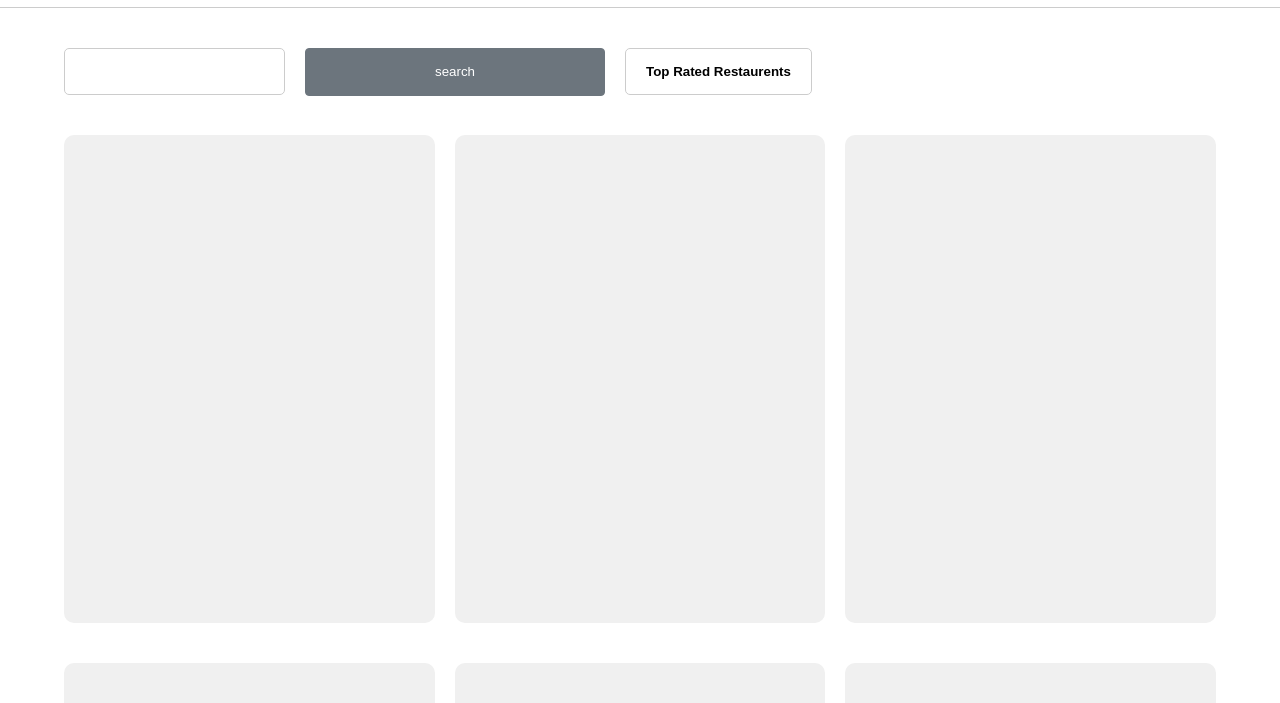
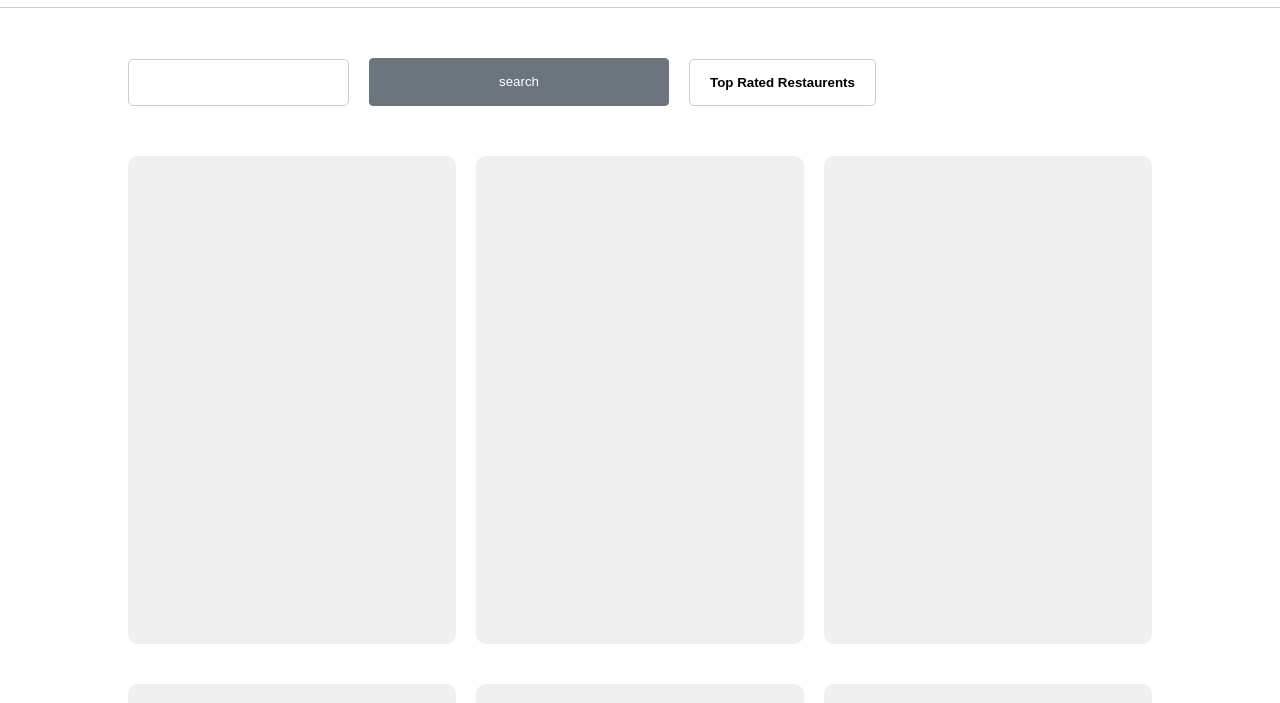
Before and after one commit to bhargavgopal-lanke/React-New, a React app: page / in a window 1280 px wide. Shown: the part 97-800 px from the top of the page. Built offline with nearby package versions, Linux system fonts and the light colour scheme; no server answers.

Commit message:
Minor bug fixes for about page

```diff
--- a/App.css
+++ b/App.css
@@ -26,8 +26,8 @@ p {
 }
 
 .body-sec {
-  width: 90%;
-  margin: 0 auto;
+  width: 80%;
+  margin: 40px auto 0;
 }
 
 .nav-items ul li {
@@ -97,7 +97,6 @@ p {
 }
 
 .filter-btn {
-  margin: 30px 0;
   padding: 15px 20px;
   border-radius: 5px;
   border: 1px solid #ccc;
@@ -137,6 +136,10 @@ p {
   line-height: 20px;
 }
 
+.filter {
+  margin-bottom: 40px;
+}
+
 .filter,
 .search {
   display: flex;
@@ -146,7 +149,6 @@ p {
 }
 
 .form-control {
-  margin: 30px 0;
   padding: 15px 20px;
   border-radius: 5px;
   border: 1px solid #ccc;
@@ -176,3 +178,8 @@ p {
   min-width: 300px;
   height: 48px;
 }
+
+li a.link {
+  text-decoration: none;
+  color: #111;
+}
```
